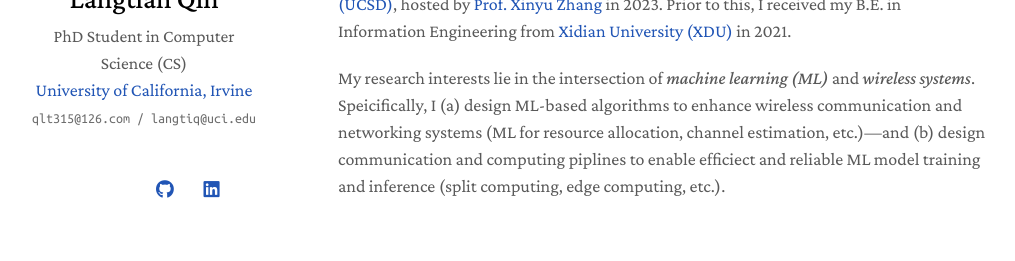
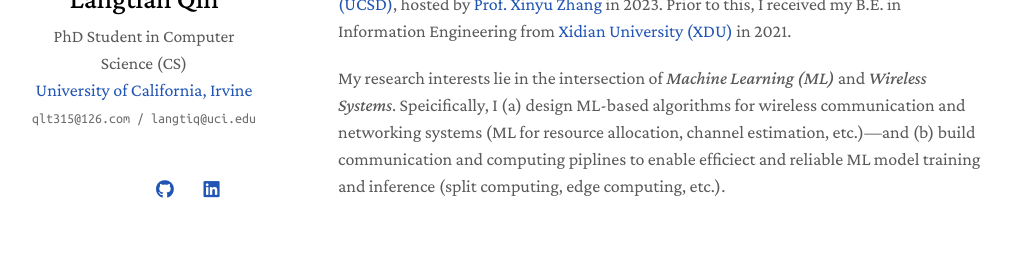
Before and after one commit to qlt315/qlt315.github.io, a Jekyll site: the page built from index.md, in a window 1280 px wide and 900 px high, cut to the strip 290-551 px from the top of the window. Shown: the whole strip, without its empty margins (132-1147 px from the left). Built offline with Jekyll 4.4.1, drawn with Linux system fonts in a browser that asks for light colours; a style sheet for code colours, icons or effects is not loaded.

Commit message:
Update index.md

```diff
--- a/index.md
+++ b/index.md
@@ -9,7 +9,7 @@ layout: homepage
 [//]: # ( I worked as a research intern with [Prof. Hamid Sadjadpour]&#40;https://users.soe.ucsc.edu/~hamid/&#41; and [Prof. Zouheir Rezki]&#40;https://sites.google.com/site/zouheirrezki/home?authuser=0&#41; at [UC Santa Cruz &#40;UCSC&#41;]&#40;https://engineering.ucsc.edu/departments/electrical-and-computer-engineering/&#41; in 2022.)
 I am a ~~first-year~~ second-year Computer Science PhD student at [UC Irvine (UCI)](https://ics.uci.edu/), work with [Prof. Marco Levorato](https://iasl.ics.uci.edu/people/marco-levorato/) and [Prof. Carla Fabiana Chiasserini](https://www.telematica.polito.it/member/carla-fabiana-chiasserini/). I obtained my M.S. in Electrical Engineering at [University of Science and Technology of China (USTC)](https://en.ustc.edu.cn) in 2024, advised by [Prof. Hancheng Lu](http://staff.ustc.edu.cn/~hclu) and [Prof. Feng Wu](https://scholar.google.com/citations?hl=zh-CN&user=5bInRDEAAAAJ).  I was a graduate visiting student at [UC San Diego (UCSD)](https://ece.ucsd.edu/), hosted by [Prof. Xinyu Zhang](http://xyzhang.ucsd.edu/) in 2023. Prior to this, I received my B.E. in Information Engineering from [Xidian University (XDU)](https://en.xidian.edu.cn/) in 2021.
 
-My research interests lie in the intersection of *machine learning (ML)* and *wireless systems*. Speicifically, I (a) design ML-based algorithms to enhance wireless communication and networking systems (ML for resource allocation, channel estimation, etc.)—and (b) design communication and computing piplines to enable efficiect and reliable ML model training and inference (split computing, edge computing, etc.).
+My research interests lie in the intersection of *Machine Learning (ML)* and *Wireless Systems*. Speicifically, I (a) design ML-based algorithms for wireless communication and networking systems (ML for resource allocation, channel estimation, etc.)—and (b) build communication and computing piplines to enable efficiect and reliable ML model training and inference (split computing, edge computing, etc.).
 
 
 {% include_relative _includes/news.md %}
```
